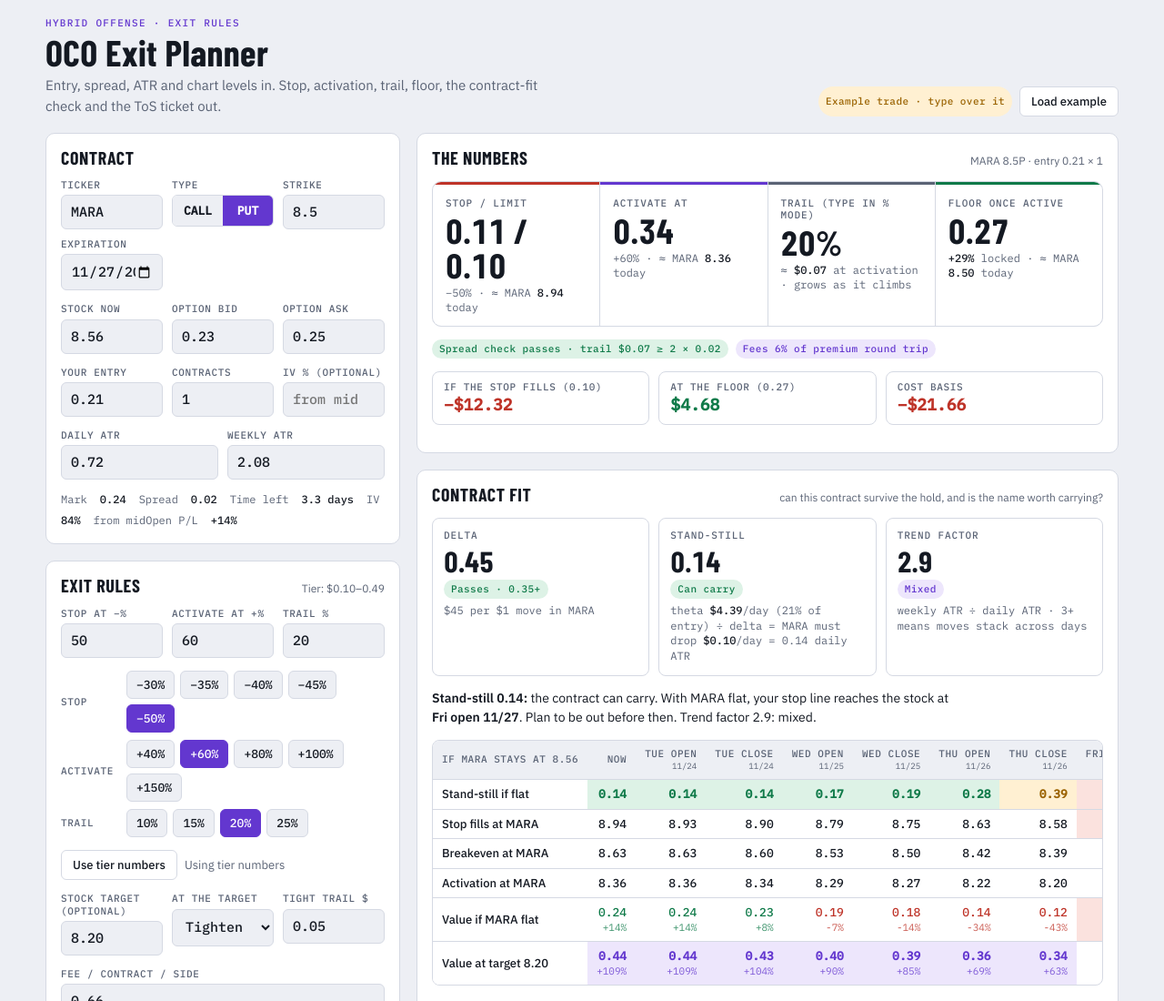
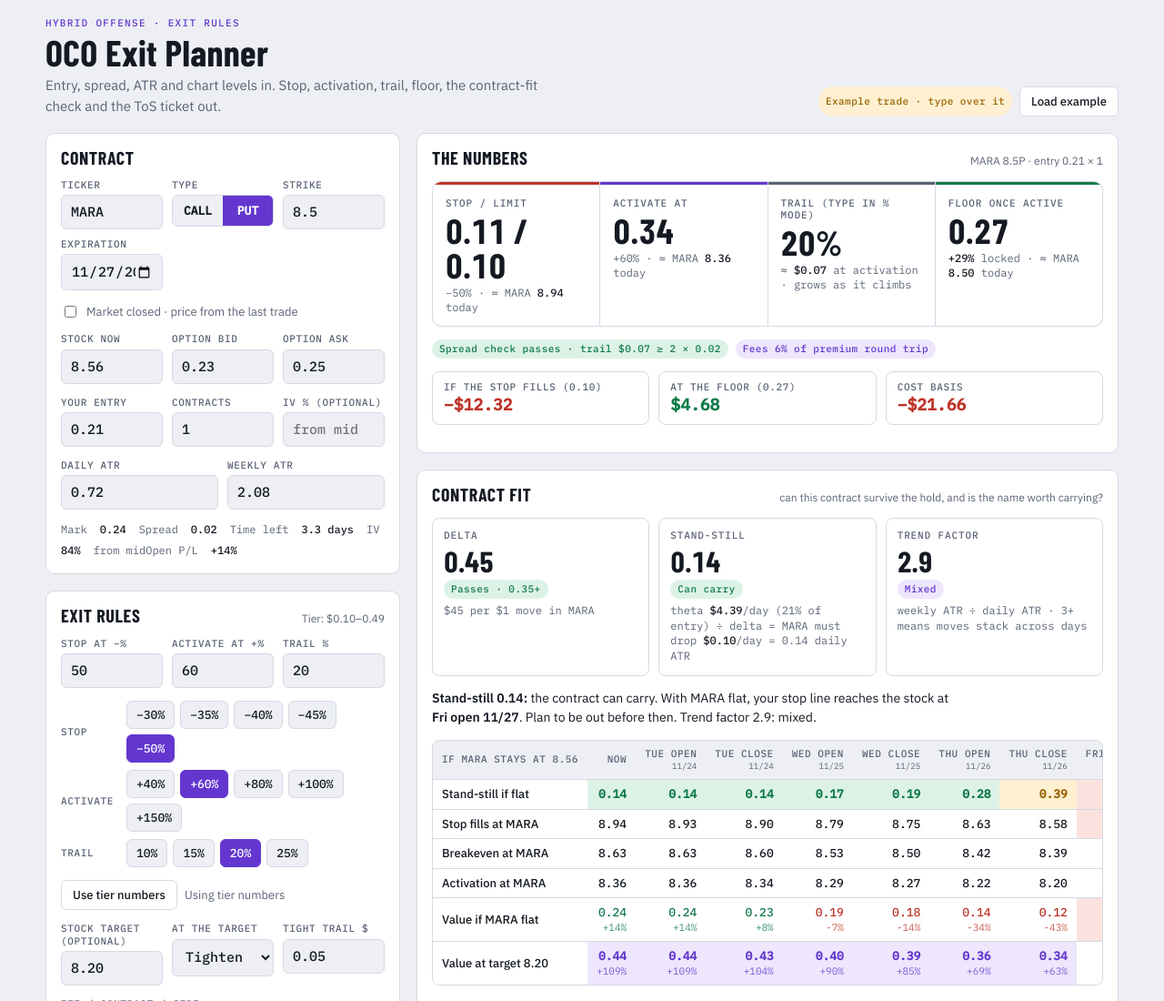
Before and after one commit to samirford-netizen/purps-tools, a plain HTML site: page oco/index.html in a window 1280 px wide. Shown: the top 1100 px of the page at 91% size. Drawn offline with nearby package versions, Linux system fonts and the light colour scheme.

Commit message:
OCO planner: add market-closed mode
Co-Authored-By: Claude Opus 5.5 <noreply@anthropic.com>
Claude-Session: https://claude.ai/code/session_013HmnTqZLCvn7ZFLyZ11tMH

```diff
--- a/oco/index.html
+++ b/oco/index.html
@@ -195,11 +195,17 @@ footer p{margin:0}
           <label>Strike<input id="strike" type="number" step="0.5" inputmode="decimal"></label>
           <label>Expiration<input id="exp" type="date"></label>
         </div>
+        <label class="toggle"><input type="checkbox" id="closedMode"> Market closed · price from the last trade</label>
         <div class="fields">
-          <label>Stock now<input id="spot" type="number" step="0.01" inputmode="decimal"></label>
-          <label>Option bid<input id="bid" type="number" step="0.01" inputmode="decimal"></label>
-          <label>Option ask<input id="ask" type="number" step="0.01" inputmode="decimal"></label>
+          <label><span id="spotLbl">Stock now</span><input id="spot" type="number" step="0.01" inputmode="decimal"></label>
+          <label class="live-only">Option bid<input id="bid" type="number" step="0.01" inputmode="decimal"></label>
+          <label class="live-only">Option ask<input id="ask" type="number" step="0.01" inputmode="decimal"></label>
+          <label class="closed-only" hidden>Option last price<input id="lastPx" type="number" step="0.01" inputmode="decimal" placeholder="4:00 close"></label>
+          <label class="closed-only" hidden>Typical spread<input id="spreadEst" type="number" step="0.01" inputmode="decimal" placeholder="e.g. 0.03"></label>
+          <label class="closed-only" hidden>Stock pre-market<input id="preMkt" type="number" step="0.01" inputmode="decimal" placeholder="optional"></label>
         </div>
+        <label class="toggle closed-only" hidden><input type="checkbox" id="earnFlag"> Earnings before the next open (BMO / AMC)</label>
+        <p class="note closed-only" hidden>Enter the stock's closing price and the option's last trade from the close. The page backs out IV at the close, so after-hours quotes can't skew it.</p>
         <div class="fields">
           <label>Your entry<input id="entry" type="number" step="0.01" inputmode="decimal"></label>
           <label>Contracts<input id="qty" type="number" step="1" min="1" inputmode="numeric"></label>
@@ -336,8 +342,8 @@ const TIERS=[
   {max:1.50,label:'$0.50–1.49',act:40,trail:12},
   {max:3.00,label:'$1.50–2.99',act:30,trail:10},
   {max:Infinity,label:'$3.00 and up',act:25,trail:8}];
-const FIELDS=['tk','strike','exp','spot','bid','ask','entry','qty','ivOverride','atrD','atrW','stopPct','actPct','trailPct','stockPT','ptMode','ptTrail','fee'];
-let st={side:'call',levels:[],rulesTouched:false,example:true,showPct:false};
+const FIELDS=['tk','strike','exp','spot','bid','ask','lastPx','spreadEst','preMkt','entry','qty','ivOverride','atrD','atrW','stopPct','actPct','trailPct','stockPT','ptMode','ptTrail','fee'];
+let st={side:'call',levels:[],rulesTouched:false,example:true,showPct:false,closed:false,earn:false};
 
 /* ---------- time (all in New York wall-clock) ---------- */
 function etParts(){
@@ -354,6 +360,9 @@ function nextFriday(){
   const d=new Date(t);return d.getUTCFullYear()+'-'+String(d.getUTCMonth()+1).padStart(2,'0')+'-'+String(d.getUTCDate()).padStart(2,'0');
 }
 const DOW=['Sun','Mon','Tue','Wed','Thu','Fri','Sat'];
+/* most recent 4:00 PM close at or before now, and the next 9:30 open after now (weekdays; holidays not known) */
+function lastCloseWall(now){const p=etParts();let t=Date.UTC(p.y,p.m-1,p.d);for(let i=0;i<10;i++){const w=new Date(t).getUTCDay(),cw=t+16*36e5;if(w>0&&w<6&&cw<=now)return cw;t-=864e5;}return now;}
+function nextOpenWall(now){const p=etParts();let t=Date.UTC(p.y,p.m-1,p.d);for(let i=0;i<10;i++){const w=new Date(t).getUTCDay(),ow=t+9.5*36e5;if(w>0&&w<6&&ow>now)return ow;t+=864e5;}return now;}
 function closesUntil(exp,now){
   const out=[];const p=etParts();let t=Date.UTC(p.y,p.m-1,p.d);const e=Date.UTC(exp.y,exp.m-1,exp.d);
   for(let i=0;i<60&&t<=e;i++){const d=new Date(t),w=d.getUTCDay();
@@ -419,13 +428,14 @@ const tierFor=e=>TIERS.find(t=>e<t.max)||TIERS[TIERS.length-1];
 const esc=s=>String(s).replace(/[&<>"]/g,c=>({'&':'&amp;','<':'&lt;','>':'&gt;','"':'&quot;'}[c]));
 
 /* ---------- state ---------- */
-function save(){try{const o={side:st.side,levels:st.levels,rulesTouched:st.rulesTouched,example:st.example,showPct:st.showPct};
+function save(){try{const o={side:st.side,levels:st.levels,rulesTouched:st.rulesTouched,example:st.example,showPct:st.showPct,closed:st.closed,earn:st.earn};
   FIELDS.forEach(f=>o[f]=$(f).value);localStorage.setItem(KEY,JSON.stringify(o));}catch(e){}}
 function load(){try{const s=localStorage.getItem(KEY);return s?JSON.parse(s):null;}catch(e){return null;}}
 function apply(o){
   FIELDS.forEach(f=>{if(o[f]!=null)$(f).value=o[f];});
   st.side=o.side||'call';st.levels=Array.isArray(o.levels)?o.levels:[];st.rulesTouched=!!o.rulesTouched;
   st.example=!!o.example;st.showPct=!!o.showPct;$('showPct').checked=st.showPct;
+  st.closed=!!o.closed;st.earn=!!o.earn;
 }
 function example(){
   apply({tk:'MARA',side:'put',strike:'8.5',exp:nextFriday(),spot:'8.56',bid:'0.23',ask:'0.25',entry:'0.21',qty:'1',ivOverride:'',
@@ -473,17 +483,25 @@ function update(){
     g.querySelectorAll('button').forEach(b=>b.setAttribute('aria-pressed',cur!=null&&+b.dataset.v===cur));});
 
   // market
-  const mark=bid!=null&&ask!=null?(bid+ask)/2:(bid??ask);
-  const spread=bid!=null&&ask!=null?Math.max(ask-bid,0):null;
+  const closed=st.closed, lastPx=num('lastPx'), spreadEst=num('spreadEst'), preMkt=num('preMkt');
+  document.querySelectorAll('.closed-only').forEach(e=>e.hidden=!closed);
+  document.querySelectorAll('.live-only').forEach(e=>e.hidden=closed);
+  $('spotLbl').textContent=closed?'Stock at the close':'Stock now';
+  $('closedMode').checked=closed;$('earnFlag').checked=st.earn;
+  const mark=closed?lastPx:(bid!=null&&ask!=null?(bid+ask)/2:(bid??ask));
+  const spread=closed?spreadEst:(bid!=null&&ask!=null?Math.max(ask-bid,0):null);
   const expWall=exp?Date.UTC(exp.y,exp.m-1,exp.d,16,0):null;
   const daysLeft=expWall!=null?(expWall-now)/864e5:null;
   const T=daysLeft!=null?Math.max(daysLeft,0)/365:null;
   const ivO=num('ivOverride');
-  let iv=ivO?ivO/100:(S&&K&&T&&mark?solveIV(side,S,K,T,mark):null);
+  const Tsolve=closed&&expWall!=null?Math.max((expWall-lastCloseWall(now))/864e5,0)/365:T;
+  let iv=ivO?ivO/100:(S&&K&&Tsolve&&mark?solveIV(side,S,K,Tsolve,mark):null);
   const ivFromMid=!ivO;
 
   const meta=[];
-  if(mark!=null)meta.push('Mark <b>'+mark.toFixed(3).replace(/0$/,'')+'</b>');
+  if(mark!=null)meta.push((closed?'Last trade ':'Mark ')+'<b>'+mark.toFixed(3).replace(/0$/,'')+'</b>');
+  if(closed&&preMkt&&iv&&K&&expWall!=null){const To=Math.max((expWall-nextOpenWall(now))/864e5,0)/365;
+    meta.push('Est. at the open <b>'+bs(side,preMkt,K,To,iv).toFixed(2)+'</b> if '+tk+' opens '+preMkt.toFixed(2));}
   if(spread!=null)meta.push('Spread <b>'+spread.toFixed(2)+'</b>');
   if(daysLeft!=null)meta.push('Time left <b>'+(daysLeft>0?daysLeft.toFixed(1)+' days':'expired')+'</b>');
   meta.push('IV <b>'+(iv?Math.round(iv*100)+'%':'–')+'</b>'+(iv?(ivFromMid?' from mid':' manual'):''));
@@ -530,6 +548,9 @@ function update(){
   } else $('money').innerHTML='';
 
   // situational alerts
+  if(closed){alerts.push(['info','<b>Market-closed mode.</b> Values come from the last trade at the close, with IV backed out at the close. Check live quotes after about 9:45 before you send the ticket.']);
+    if(spreadEst==null)alerts.push(['warn','Enter a typical spread (yesterday\u2019s closing bid/ask width). Without it the spread check can\u2019t run.']);}
+  if(closed&&st.earn)alerts.push(['bad','<b>Earnings land before the next open.</b> IV usually drops right after the print, so these values are likely too high. Lower the IV box to roughly what next week\u2019s expiration shows, or wait until the print is out. A gap through your stop can\u2019t be stopped.']);
   if(daysLeft!=null&&daysLeft<=0)alerts.push(['bad','This expiration has passed. Pick the contract’s real expiration date.']);
   if(mark!=null&&act!=null&&mark>=act)alerts.push(['warn','The mark ('+f2(mark)+') is already at or past activation ('+f2(act)+'). The condition would fire the moment you send. Send the trail without a condition, or raise the activation.']);
   if(mark!=null&&stopPx!=null&&mark<=stopPx)alerts.push(['bad','The mark ('+f2(mark)+') is already at or under the stop ('+f2(stopPx)+'). The stop triggers as soon as you send.']);
@@ -570,7 +591,7 @@ function update(){
     '<div class="grouphead">Enter your entry price to build the ticket.</div>';
   $('ticketText').textContent=legs.length?(tk+' '+tag+' exp '+$('exp').value+' · OCO, every leg SELL '+q+', GTC\n'+legs.map((L,i)=>(i+1)+'. '+L.t+': '+L.code+'\n   '+L.h).join('\n')):'';
 
-  renderMap({side,K,S,iv,entry,act,floor,stopPx,stopPct,actPct,trailPct,exp,expWall,now,T,tk});
+  renderMap({side,K,S,iv,entry,act,floor,stopPx,stopPct,actPct,trailPct,exp,expWall,now,T,tk,closed,preMkt});
   save();
 }
 
@@ -637,7 +658,8 @@ function renderMap(c){
   const closes=closesUntil(c.exp,c.now).slice(0,12);
   const cols=[{h:'Now',sub:'',T:c.T}].concat(closes.map(x=>({h:x.isExp?'Exp':x.dow,sub:x.md+' close',T:Math.max((c.expWall-x.wall)/864e5,0)/365})));
   let rows=st.levels.map(L=>({l:L.label||'Level',p:parseFloat(L.price)})).filter(r=>isFinite(r.p));
-  rows.push({l:'Stock now',p:c.S,now:true});
+  rows.push({l:c.closed?'Stock at close':'Stock now',p:c.S,now:true});
+  if(c.closed&&c.preMkt)rows.push({l:'Pre-market',p:c.preMkt,now:true});
   const addLine=(px,label,kind)=>{if(px==null)return;const s=spotFor(c.side,c.K,c.T,c.iv,px);if(s!=null)rows.push({l:label,p:s,line:kind});};
   addLine(c.stopPx,'−'+c.stopPct+'% stop ('+f2(c.stopPx)+')','stop');
   addLine(c.act,'+'+c.actPct+'% activate ('+f2(c.act)+')','act');
@@ -664,6 +686,8 @@ document.querySelector('.main').addEventListener('input',e=>{
   st.example=false;update();
 });
 document.querySelector('.main').addEventListener('change',e=>{if(e.target.id==='ptMode'){st.example=false;update();}});
+$('closedMode').addEventListener('change',e=>{st.closed=e.target.checked;st.example=false;update();});
+$('earnFlag').addEventListener('change',e=>{st.earn=e.target.checked;update();});
 $('sideCall').addEventListener('click',()=>{st.side='call';st.example=false;update();});
 $('sidePut').addEventListener('click',()=>{st.side='put';st.example=false;update();});
 document.querySelectorAll('.pbtns').forEach(g=>g.addEventListener('click',e=>{
--- a/oco/sw.js
+++ b/oco/sw.js
@@ -1,4 +1,4 @@
-const C='oco-exits-v4';
+const C='oco-exits-v5';
 const FILES=['./','index.html','manifest.json','icon-192.png','icon-512.png','apple-touch-icon.png'];
 self.addEventListener('install',e=>{e.waitUntil(caches.open(C).then(c=>c.addAll(FILES)));self.skipWaiting();});
 self.addEventListener('activate',e=>{e.waitUntil(caches.keys().then(k=>Promise.all(k.filter(x=>x!==C).map(x=>caches.delete(x)))));self.clients.claim();});
```
